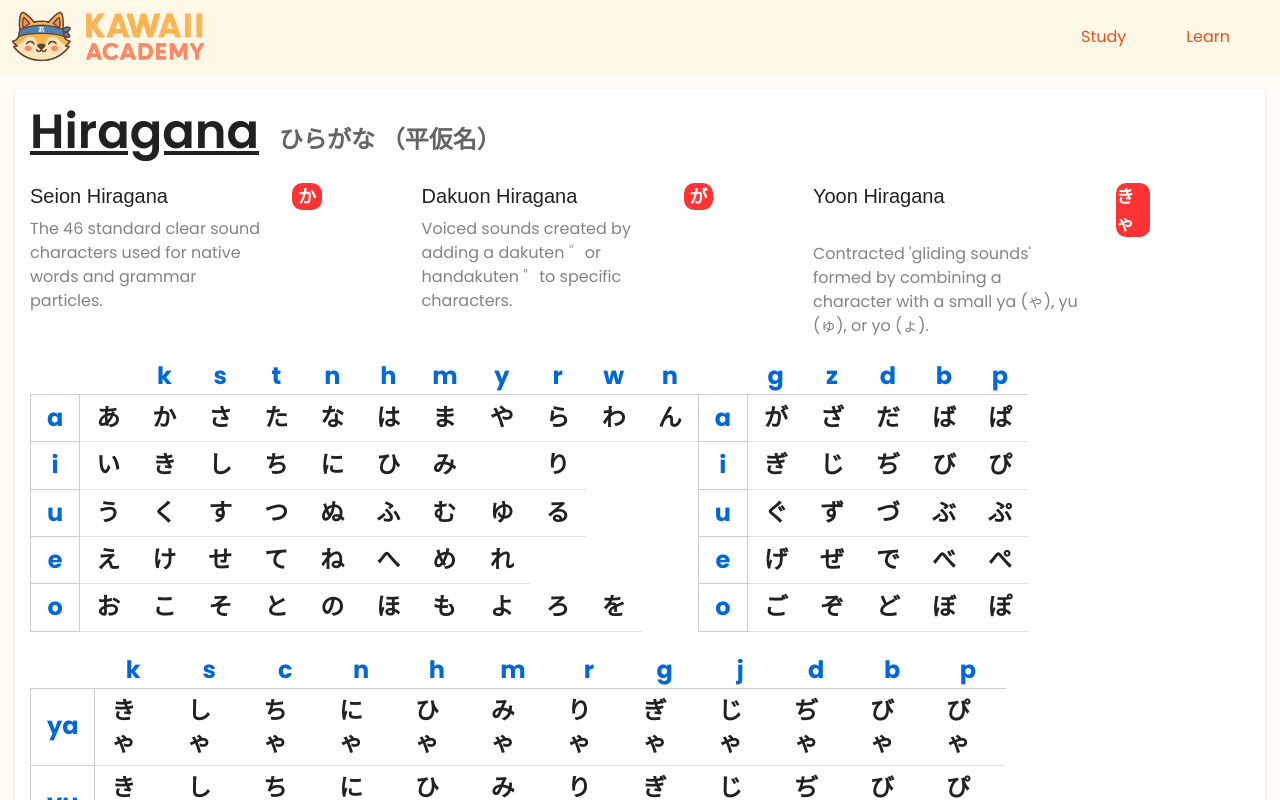
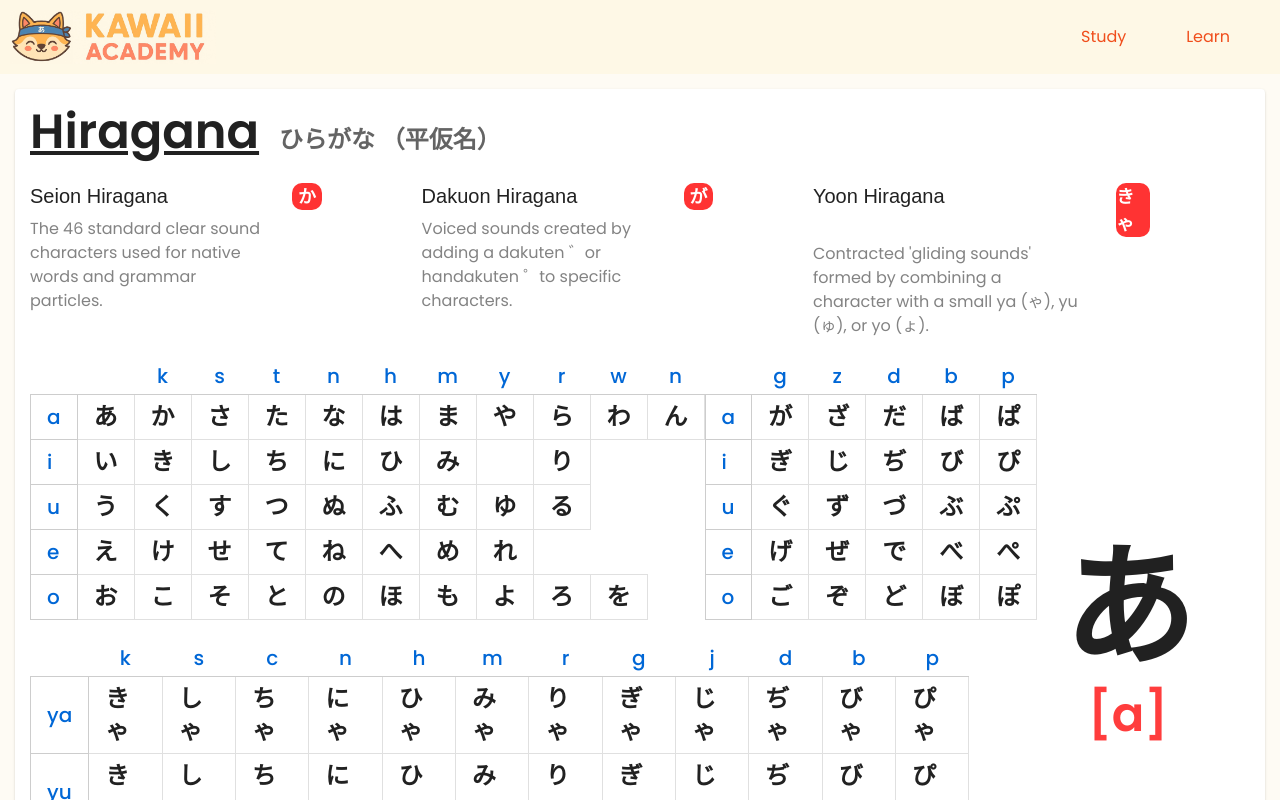
Before and after one commit to estebanT96/kawaii-academy, a React (Vite) app: page /learn in a window 1280 px wide. Shown: the top 800 px of the page. Built offline with nearby package versions, Linux system fonts and the light colour scheme; a web font is replaced by a local one.

Commit message:
Finished Hiragana Learn Section

```diff
--- a/src/components/HiraganaLearnSection.tsx
+++ b/src/components/HiraganaLearnSection.tsx
@@ -10,12 +10,22 @@ import {
   dakuonConsonants,
   yoonConsonants,
 } from "../data/filteredHiragana";
+import TableCard from "./TableCard";
+import { useState } from "react";
 
 const HiraganaLearnSection = () => {
+  const [activeItem, setActiveItem] = useState({
+    character: "あ",
+    romaji: "a",
+  });
+
+  const handleHover = (character: string, romaji: string) => {
+    setActiveItem({ character: character, romaji: romaji });
+  };
+
   const hiraganaDescriptions = descriptions.filter((desc) =>
     desc.title.includes("Hiragana"),
   );
-
 
   return (
     <Box>
@@ -31,12 +41,34 @@ const HiraganaLearnSection = () => {
         </Typography>
       </Box>
       <ScriptDescriptions data={hiraganaDescriptions} />
-      <Box display="flex" justifyContent="space-between" width="80%">
-        <KanaTable consonants={seionConsonants} rows={SEION_HIRAGANA_ROWS} />
-        <KanaTable consonants={dakuonConsonants} rows={DAKUON_HIRAGANA_ROWS} />
-      </Box>
-      <Box width="80%" display="flex" justifyContent="center">
-        <KanaTable consonants={yoonConsonants} rows={YOON_HIRAGANA_ROWS} />
+      <Box display="flex" justifyContent="space-between">
+        <Box width="77%">
+          <Box display="flex" justifyContent="space-between">
+            <KanaTable
+              onHover={handleHover}
+              consonants={seionConsonants}
+              rows={SEION_HIRAGANA_ROWS}
+            />
+            <KanaTable
+              onHover={handleHover}
+              consonants={dakuonConsonants}
+              rows={DAKUON_HIRAGANA_ROWS}
+            />
+          </Box>
+          <Box width="100%" display="flex" justifyContent="center">
+            <KanaTable
+              onHover={handleHover}
+              consonants={yoonConsonants}
+              rows={YOON_HIRAGANA_ROWS}
+            />
+          </Box>
+        </Box>
+        <Box width="20%" display="flex" justifyContent="center">
+          <TableCard
+            character={activeItem.character}
+            romaji={activeItem.romaji}
+          ></TableCard>
+        </Box>
       </Box>
     </Box>
   );
--- a/src/components/KanaTable.tsx
+++ b/src/components/KanaTable.tsx
@@ -7,6 +7,7 @@ import {
   Typography,
 } from "@mui/material";
 import VowelContainer from "./ui/VowelContainer";
+
 interface KanaChar {
   character: string;
   romaji: string;
@@ -20,9 +21,10 @@ interface Row {
 interface Props {
   consonants: string[];
   rows: Row[];
+  onHover: (character: string, romaji: string) => void;
 }
 
-const KanaTable = ({ consonants, rows }: Props) => {
+const KanaTable = ({ consonants, rows, onHover }: Props) => {
   return (
     <Table
       size="small"
@@ -48,21 +50,21 @@ const KanaTable = ({ consonants, rows }: Props) => {
                 border: "1px solid rgb(205, 205, 205)",
               }}
             >
-              <VowelContainer>{row.vowel}</VowelContainer>
+              <VowelContainer sx={{ width: "20%" }}>{row.vowel}</VowelContainer>
             </TableCell>
             {row.chars.map((data, i) => (
               <TableCell
                 sx={{
+                  border: "1px solid rgb(224, 224, 224)",
                   fontFamily: "'Poppins', sans-serif",
                   transition: "all ease 150ms",
-                  borderRadius: "5px",
                   "&:hover": {
                     backgroundColor: "#dedede",
                     color: "rgb(255, 97, 35)",
                     cursor: "pointer",
                   },
                 }}
-                onMouseEnter={() => console.log(data.character)}
+                onMouseEnter={() => onHover(data.character, data.romaji)}
                 key={i}
               >
                 <Typography variant="h5">{data.character}</Typography>
--- /dev/null
+++ b/src/components/TableCard.tsx
@@ -0,0 +1,25 @@
+import { Box, Typography } from "@mui/material";
+
+interface Props {
+  character: string;
+  romaji: string;
+}
+
+const TableCard = ({ character, romaji }: Props) => {
+  return (
+    <Box
+      display="flex"
+      justifyContent="center"
+      alignItems="center"
+      flexDirection="column"
+      paddingBottom="1px"
+    >
+      <Typography variant="h1">{character}</Typography>
+      <Typography marginBottom="10px" color="rgb(255, 61, 61)" variant="h3">
+        [{romaji}]
+      </Typography>
+    </Box>
+  );
+};
+
+export default TableCard;
--- a/src/components/ui/VowelContainer.tsx
+++ b/src/components/ui/VowelContainer.tsx
@@ -2,9 +2,9 @@ import { Box, styled } from "@mui/material";
 
 const VowelContainer = styled(Box)(() => ({
   fontFamily: "'Poppins', sans-serif",
-  fontWeight: "bold",
-  color: "#0068d7",
-  fontSize: "24px",
+  fontWeight: "500",
+  color: "#0067d6",
+  fontSize: "20px",
   textAlign: "center",
 }));
 
--- a/src/data/filteredHiragana.ts
+++ b/src/data/filteredHiragana.ts
@@ -8,10 +8,6 @@ const getRow = (kanaType: string, vowel: string) => {
     romaji: item.romaji,
   }));
 };
-
-export const seionConsonants = [" "," ","k","s","t","n","h","m","y","r","w","n"];
-export const dakuonConsonants = [" ","g", "z", "d", "b", "p"];
-export const yoonConsonants = [" ","k","s","c","n","h","m","r","g","j","d","b","p"];
 
 const seionRowA = getRow("seion-hiragana", "a");
 const seionRowI = getRow("seion-hiragana", "i");
@@ -30,6 +26,37 @@ const dakuonRowO = getRow("dakuon-hiragana", "o");
 const yoonRowA = getRow("yoon-hiragana", "ya");
 const yoonRowU = getRow("yoon-hiragana", "yu");
 const yoonRowO = getRow("yoon-hiragana", "yo");
+
+export const seionConsonants = [
+  "",
+  "",
+  "k",
+  "s",
+  "t",
+  "n",
+  "h",
+  "m",
+  "y",
+  "r",
+  "w",
+  "n",
+];
+export const dakuonConsonants = ["", "g", "z", "d", "b", "p"];
+export const yoonConsonants = [
+  "",
+  "k",
+  "s",
+  "c",
+  "n",
+  "h",
+  "m",
+  "r",
+  "g",
+  "j",
+  "d",
+  "b",
+  "p",
+];
 
 export const SEION_HIRAGANA_ROWS = [
   { vowel: "a", chars: seionRowA },
```
Also changed, not shown: src/components/TableConsonants.tsx (deleted, +0 -20 lines).
